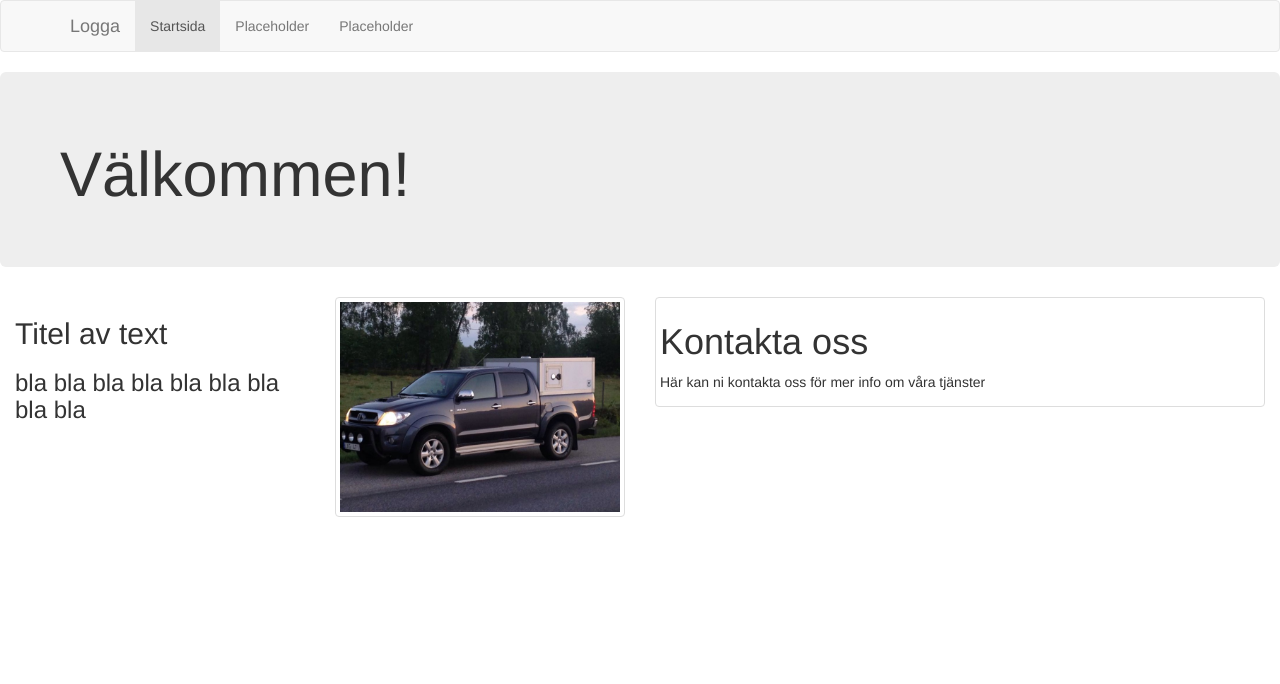
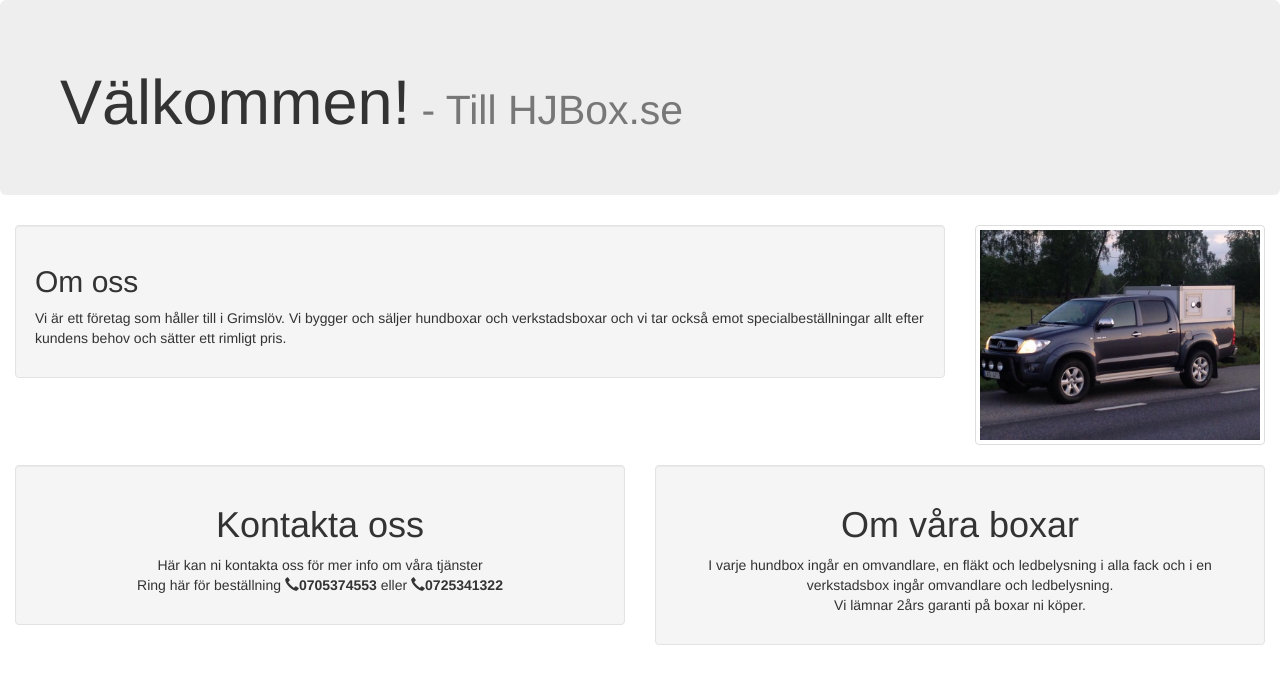
Before and after one commit to Cabbex/HJBox_newsite, a website: page index.html in a window 1280 px wide. Drawn offline with nearby package versions, Linux system fonts and the light colour scheme.

Commit message:
Adding elements and fixing layout
This commit is about the layout, no color fixing or something personal.
Also this is before I have spoken to the customer.

```diff
--- a/index.html
+++ b/index.html
@@ -13,7 +13,7 @@ and open the template in the editor.
     </head>
     <body>
         <header>
-            <div class="navbar navbar-default">
+            <div class="navbar navbar-default visible-xs">
                 <div class="container">
                     <div class="navbar-header">
                         <a href="" class="navbar-brand">Logga</a>
@@ -26,7 +26,7 @@ and open the template in the editor.
                     <div class="collapse navbar-collapse" id="content-nav">
                         <ul class="nav navbar-nav">
                             <li class="active"><a href="">Startsida</a></li>
-                            <li><a href="">Placeholder</a></li>
+                            <li><a href="#kontaktpos">Kontakt</a></li>
                             <li><a href="">Placeholder</a></li>
                         </ul>
                     </div>
@@ -36,21 +36,37 @@ and open the template in the editor.
         <div class="container-fluid">
             <div class="row">
                 <div class="jumbotron">
-                    <h1>Välkommen!</h1>
+                    <h1>Välkommen!<small> - Till HJBox.se</small></h1>
                 </div>
             </div>
             <div class="row">
-                <div class="col-lg-3 col-md-3 col-xs-6">
-                    <h2>Titel av text</h2>
-                    <h3>bla bla bla bla bla bla bla bla bla </h3>
+                <div class="col-lg-9 col-md-8 col-sm-12 col-xs-12">
+                    <div class="well">
+                        <h2 >Om oss</h2>
+                        <p>Vi är ett företag som håller till i Grimslöv. Vi bygger och säljer hundboxar och verkstadsboxar och vi tar också emot specialbeställningar allt efter kundens behov och sätter ett rimligt pris.</p>
+                    </div>
                 </div>
-                <div class="col-lg-3 col-md-3 col-xs-6">
-                    <img src="img/testbild.jpg" alt="testbil" width="350" height="350" class="img-responsive img-thumbnail"/>
+                <div class="col-lg-3 col-md-4 col-sm-12 col-xs-12">
+                    <div class="thumbnail">
+                        <img src="img/testbild.jpg" alt="Bild på bil" class="img-responsive"/>
+                    </div>
                 </div>
+            </div>
+            <div class="row">
                 <div class="col-lg-6 col-md-6 col-xs-12">
-                    <div class="thumbnail">
-                        <h1>Kontakta oss</h1>
-                        <p>Här kan ni kontakta oss för mer info om våra tjänster</p>
+                    <div class="well" id="kontaktpos">
+                        <h1 class="text-center">Kontakta oss</h1>
+                        <p class="text-center">Här kan ni kontakta oss för mer info om våra tjänster <br />
+                            Ring här för beställning <span class="glyphicon glyphicon-earphone"></span><strong>0705374553</strong> eller <span class="glyphicon glyphicon-earphone"></span><strong>0725341322</strong></p>
+                    </div>
+                </div>
+                <div class="col-lg-6 col-md-6 col-sm-12 col-xs-12">
+                    <div class="well">
+                        <h1 class="text-center">Om våra boxar</h1>
+                        <p class="text-center">
+                            I varje hundbox ingår en omvandlare, en fläkt och ledbelysning i alla fack och i en verkstadsbox ingår omvandlare och ledbelysning. <br />
+                            Vi lämnar 2års garanti på boxar ni köper.
+                        </p>
                     </div>
                 </div>
             </div>
```
